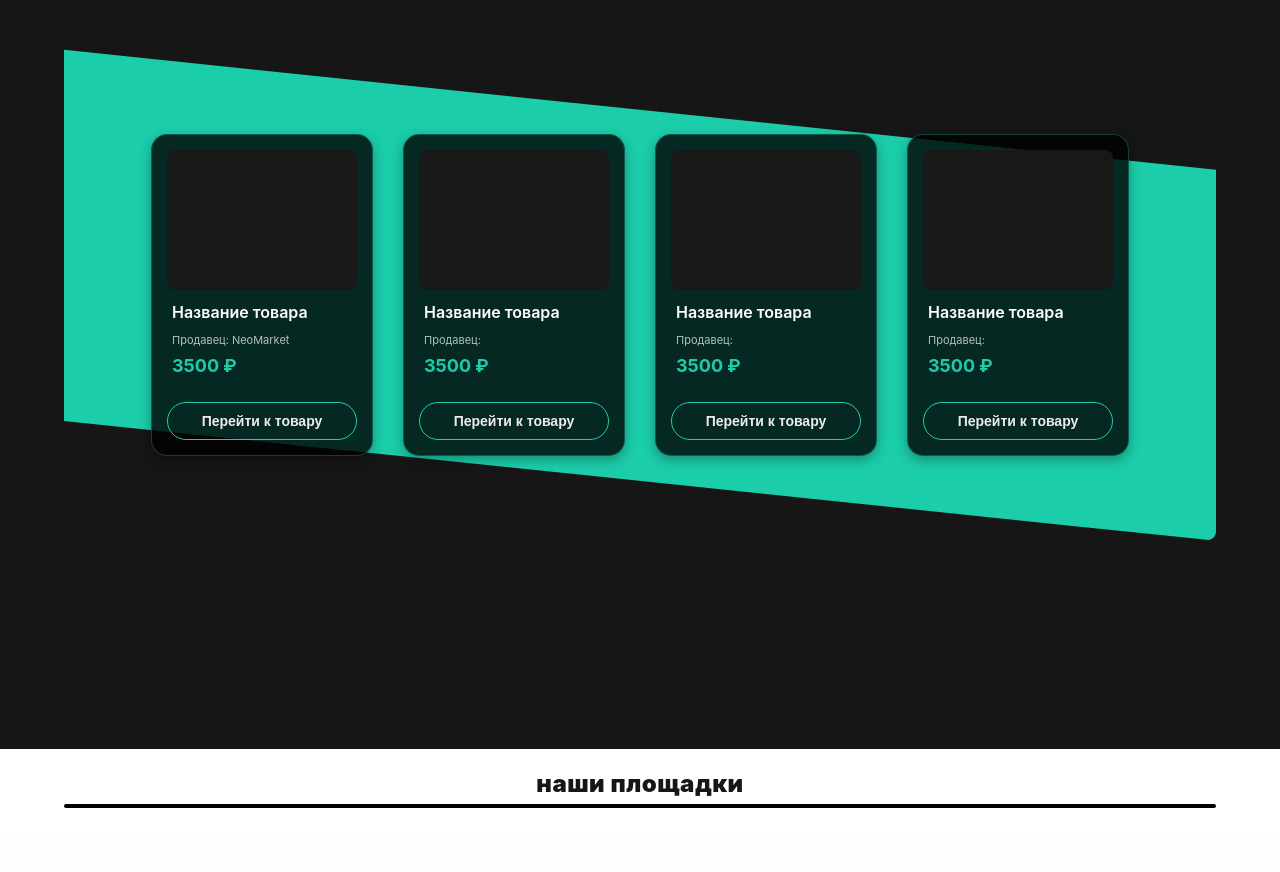
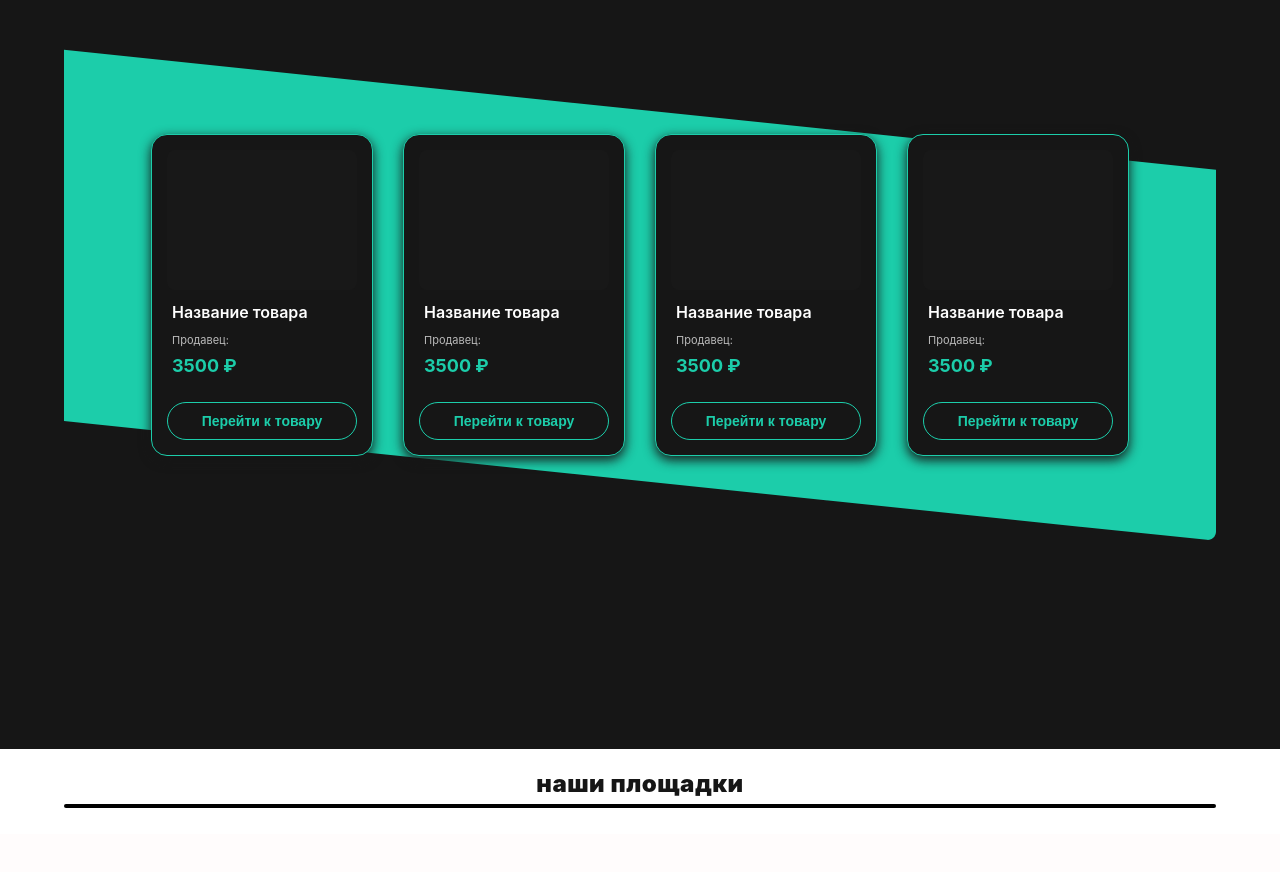
Before and after one commit to GIZZN/neopay-marketplace1, a Next.js app: page / in a window 1280 px wide. Shown: the part 1960-2832 px from the top of the page. Built offline with nearby package versions, Linux system fonts and the light colour scheme.

Commit message:
сосал

```diff
--- a/app/Home.css
+++ b/app/Home.css
@@ -1336,22 +1336,22 @@ header {
 .feature-card {
   width: 220px;
   height: 320px;
-  background-color: rgba(0, 0, 0, 0.8);
+  background-color: #161616;
   border-radius: 16px;
   display: flex;
   flex-direction: column;
   padding: 15px;
-  box-shadow: 0 4px 12px rgba(0, 0, 0, 0.3);
+  box-shadow: 0 4px 12px #161616;
   transition: transform 0.3s ease, box-shadow 0.3s ease;
   position: relative;
   overflow: hidden;
-  border: 1px solid rgba(28, 205, 170, 0.3);
+  border: 1px solid #1CCDAA;
 }
 
 .feature-card:hover {
   transform: translateY(-5px);
-  box-shadow: 0 8px 16px rgba(0, 0, 0, 0.4);
-  border-color: rgba(28, 205, 170, 0.8);
+  box-shadow: 0 8px 16px #161616;
+  border-color: #1CCDAA;
 }
 
 .feature-card .product-image {
@@ -1396,7 +1396,7 @@ header {
   background: transparent;
   border: 1px solid #1CCDAA;
   border-radius: 300px;
-  color: #ebebeb;
+  color: #1CCDAA;
   font-weight: 500;
   font-size: 14px;
   cursor: pointer;
@@ -1407,8 +1407,8 @@ header {
 }
 
 .feature-card .card-button:hover {
-  background: #1CCDAA;
-  color: rgb(0, 0, 0);
+  background: #000000;
+  color: #ffffff;
   font-weight: 900;
 }
 
@@ -2140,8 +2140,7 @@ header {
 }
 
 .platform-tab:hover {
-  background-color: #200857;
-
+  background-color: #1b1b1b;
 }
 
 .platform-tab.active {
--- a/app/page.tsx
+++ b/app/page.tsx
@@ -147,7 +147,7 @@ export default function Home() {
                 <div className="product-image">
                 </div>
                 <h3 className="card-title">Название товара</h3>
-                <div className="product-seller">Продавец: NeoMarket</div>
+                <div className="product-seller">Продавец:</div>
                 <div className="product-price">3500 ₽</div>
                 <button className="card-button">Перейти к товару</button>
               </div>
--- a/package.json
+++ b/package.json
@@ -1,5 +1,5 @@
 {
-  "name": "cal2",
+  "name": "neopay-marketplace",
   "version": "0.1.0",
   "private": true,
   "scripts": {
@@ -9,6 +9,7 @@
     "lint": "next lint"
   },
   "dependencies": {
+    "": "file:",
     "@vercel/og": "^0.6.5",
     "cal2": "file:",
     "gsap": "^3.12.7",
```
Also changed, not shown: 1 other file (tests, documents, lock files or other folders).
